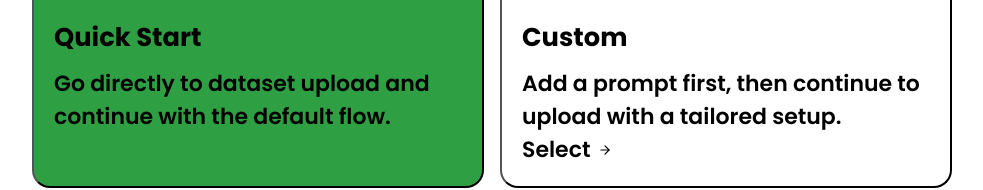
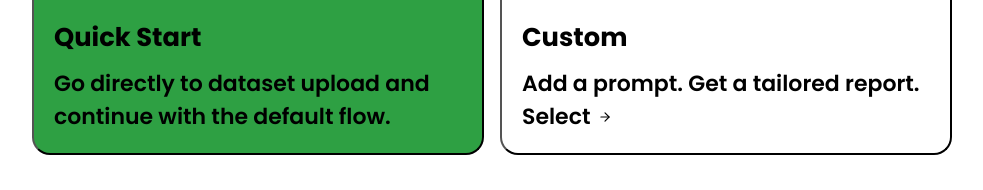
Before and after one commit to ahany42/DTD-Website, a React (Vite) app in the folder frontend/: page /get-started in a window 1280 px wide. Shown: the part 261-451 px from the top of the page, without its empty margins (148-1131 px from the left). Built offline with nearby package versions, Linux system fonts and the light colour scheme; no server answers; sample sign-in values are in the browser's storage.

Commit message:
chore:text modified

```diff
--- a/frontend/src/Components/Pages/ReportGetStarted/ReportGetStarted.jsx
+++ b/frontend/src/Components/Pages/ReportGetStarted/ReportGetStarted.jsx
@@ -20,8 +20,7 @@ const ReportGetStarted = () => {
       {
         key: "custom",
         title: "Custom",
-        description:
-          "Add a prompt first, then continue to upload with a tailored setup.",
+        description: "Add a prompt. Get a tailored report.",
         icon: <FiEdit3 />,
       },
     ],
```
